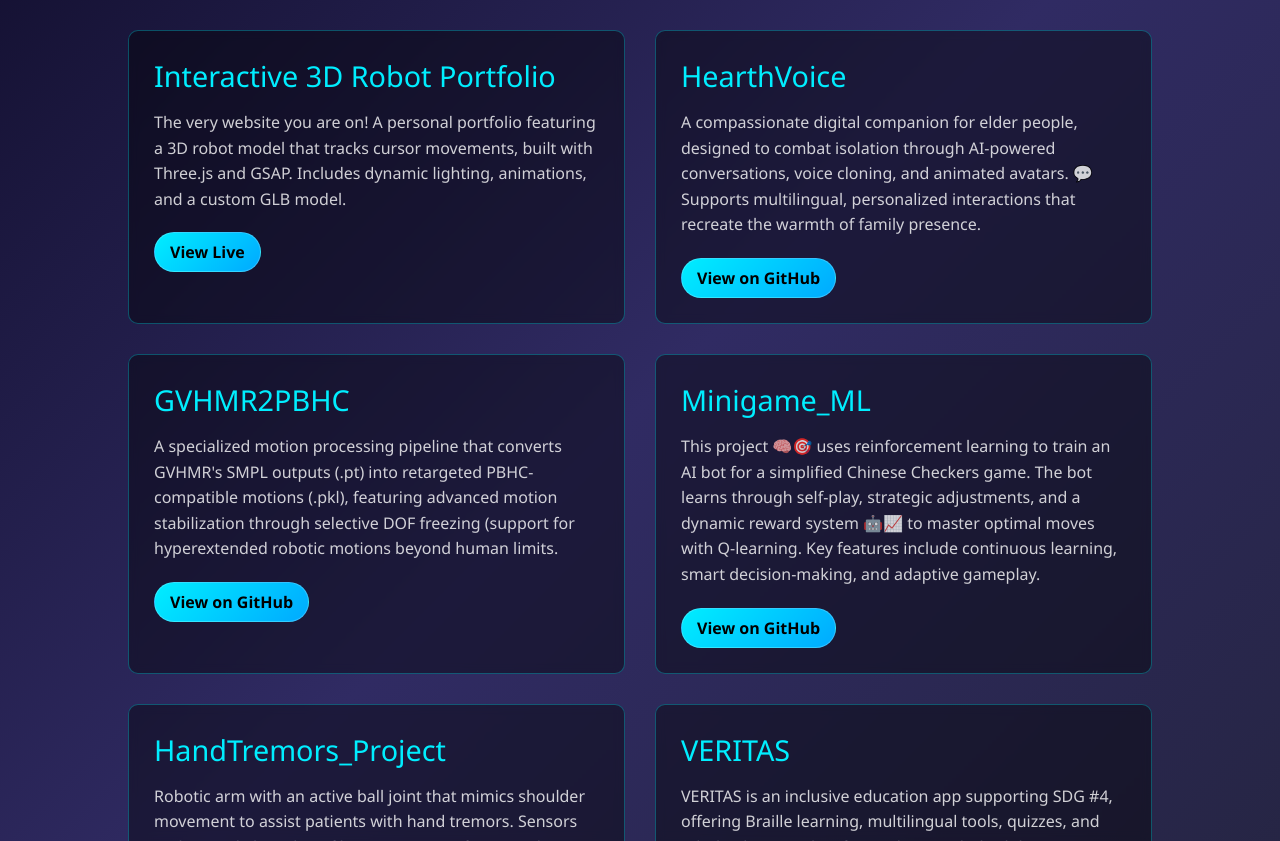
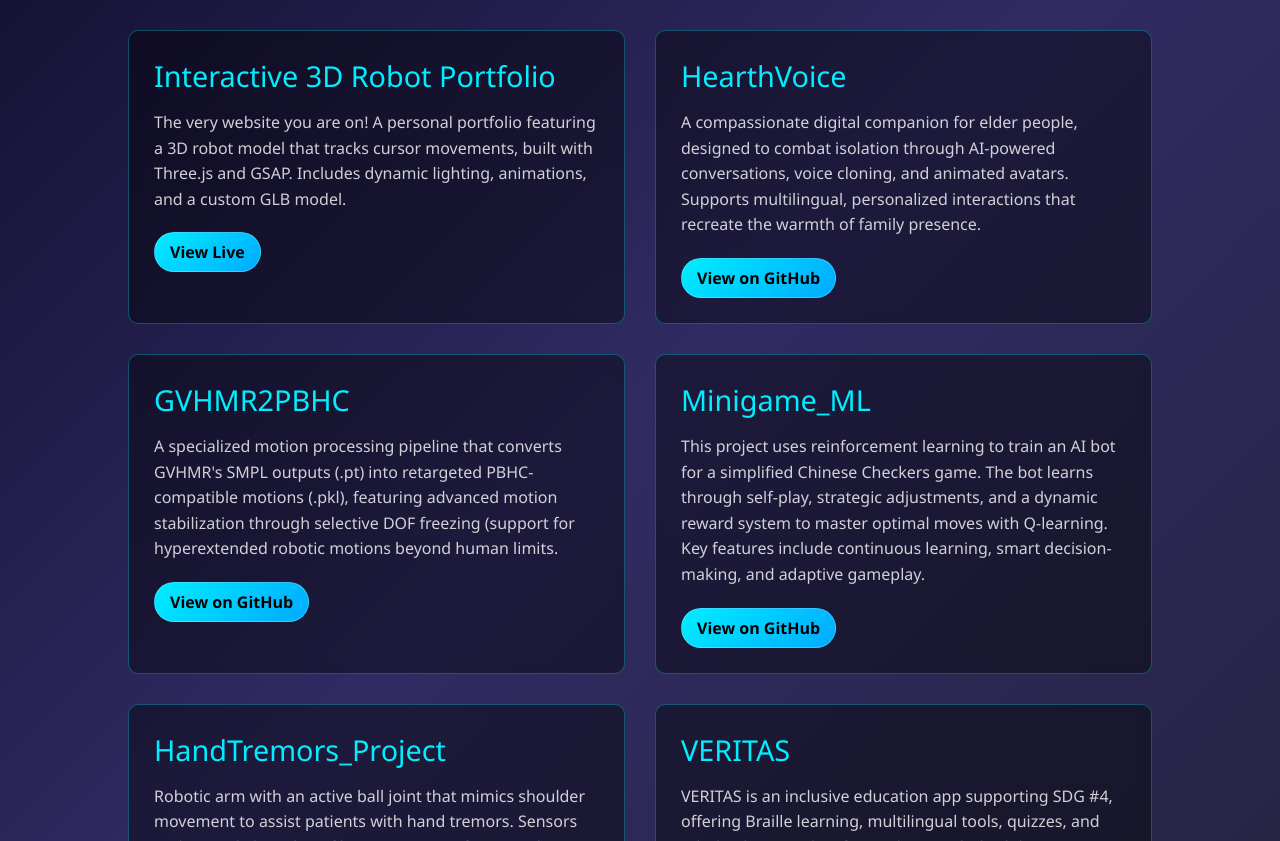
Before and after one commit to Book15011/Book15011.github.io, a plain HTML site: page projects.html in a window 1280 px wide. Shown: the part 259-1100 px from the top of the page. Drawn offline with Linux system fonts and the light colour scheme.

Commit message:
Update projects.html

```diff
--- a/projects.html
+++ b/projects.html
@@ -198,7 +198,7 @@
             </div>
             <div class="project-card">
                 <h3>HearthVoice</h3>
-                <p>A compassionate digital companion for elder people, designed to combat isolation through AI-powered conversations, voice cloning, and animated avatars. 💬 Supports multilingual, personalized interactions that recreate the warmth of family presence.</p>
+                <p>A compassionate digital companion for elder people, designed to combat isolation through AI-powered conversations, voice cloning, and animated avatars. Supports multilingual, personalized interactions that recreate the warmth of family presence.</p>
                 <a href="https://github.com/Book15011/HearthVoice" target="_blank">View on GitHub</a>
             </div>
             <div class="project-card">
@@ -208,7 +208,7 @@
             </div>
             <div class="project-card">
                 <h3>Minigame_ML</h3>
-                <p>This project 🧠🎯 uses reinforcement learning to train an AI bot for a simplified Chinese Checkers game. The bot learns through self-play, strategic adjustments, and a dynamic reward system 🤖📈 to master optimal moves with Q-learning. Key features include continuous learning, smart decision-making, and adaptive gameplay.</p>
+                <p>This project uses reinforcement learning to train an AI bot for a simplified Chinese Checkers game. The bot learns through self-play, strategic adjustments, and a dynamic reward system to master optimal moves with Q-learning. Key features include continuous learning, smart decision-making, and adaptive gameplay.</p>
                 <a href="https://github.com/Book15011/Minigame_ML" target="_blank">View on GitHub</a>
             </div>
             <div class="project-card">
```
